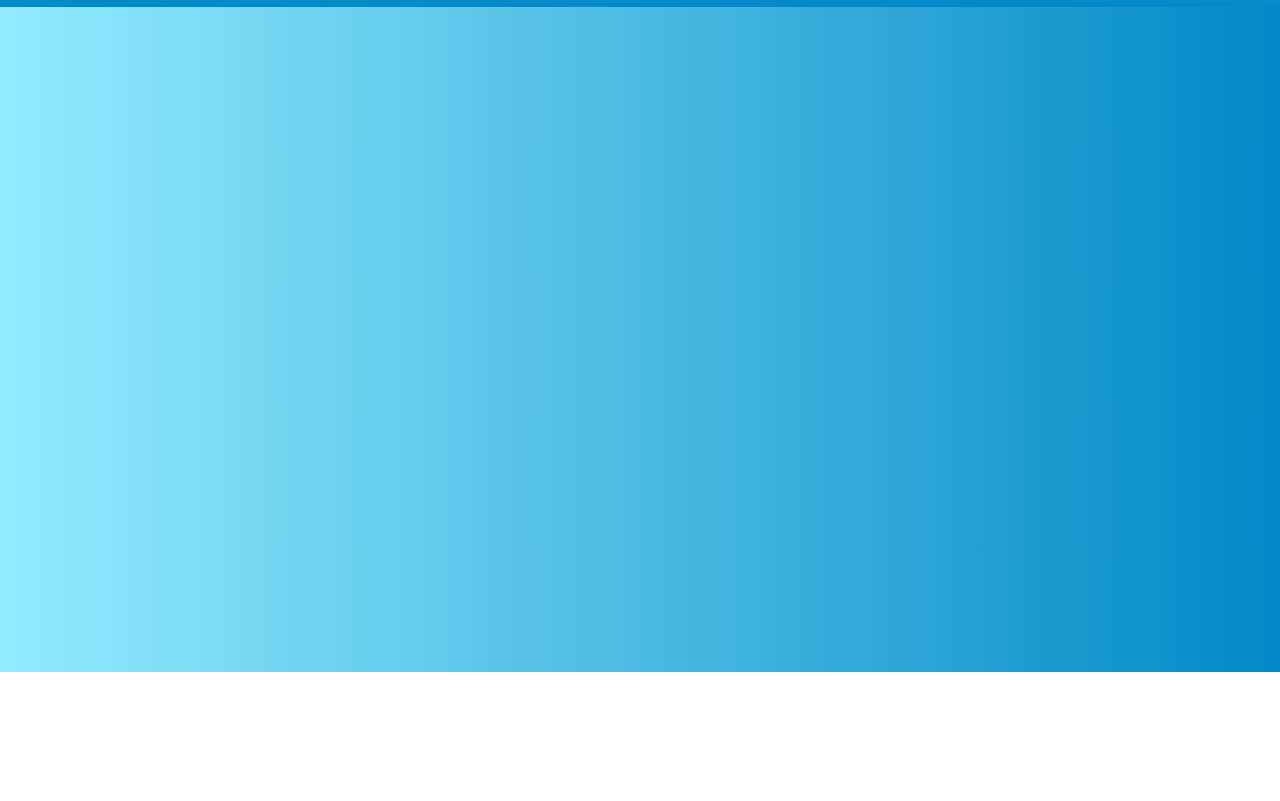
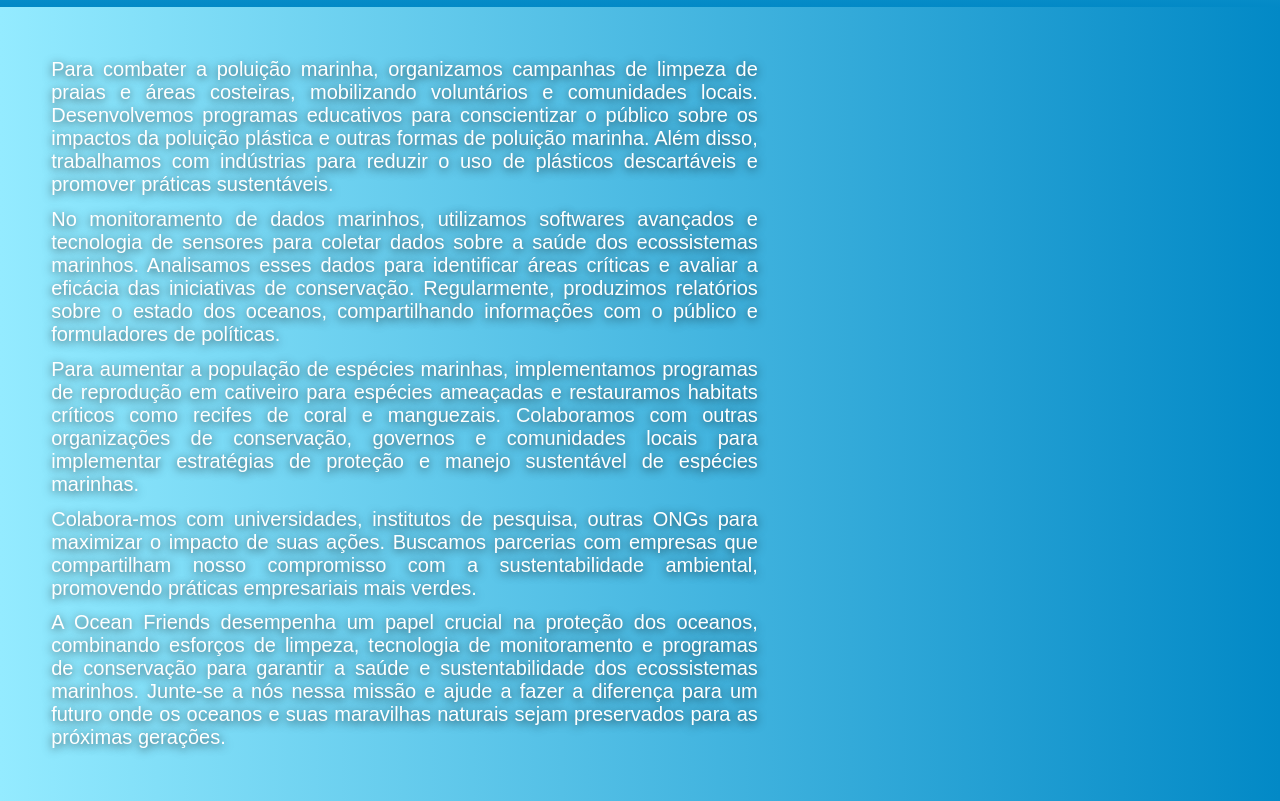
Before and after one commit to Pic0777/GS---FrontEnd---1ESPK, a plain HTML site: page html/detalhes.html in a window 1280 px wide. Shown: the part 128-929 px from the top of the page. Before the commit the page ends 800 px from the top, so only its background shows below. Drawn offline with Linux system fonts and the light colour scheme.

Commit message:
começo do detalhes

```diff
--- a/css/detalhes.css
+++ b/css/detalhes.css
@@ -86,3 +86,15 @@
    margin-top: -20%;
    margin-left: 60%;
 }
+.texto{
+    font-size: 20px;
+    position: relative;
+    color: white;
+    text-align: justify;
+    text-shadow: 0 2px 10px rgba(0, 0, 0, 0.7);
+    margin: 4%;
+}
+.texto p{
+    margin-bottom: 1%;
+    margin-right: 40%;
+}
--- a/html/detalhes.html
+++ b/html/detalhes.html
@@ -23,3 +23,12 @@
             </ul>
         </nav>
     </header>
+    <section>
+        <div class="texto">
+            <p>Para combater a poluição marinha, organizamos campanhas de limpeza de praias e áreas costeiras, mobilizando voluntários e comunidades locais. Desenvolvemos programas educativos para conscientizar o público sobre os impactos da poluição plástica e outras formas de poluição marinha. Além disso, trabalhamos com indústrias para reduzir o uso de plásticos descartáveis e promover práticas sustentáveis.</h1>
+            <p>No monitoramento de dados marinhos, utilizamos softwares avançados e tecnologia de sensores para coletar dados sobre a saúde dos ecossistemas marinhos. Analisamos esses dados para identificar áreas críticas e avaliar a eficácia das iniciativas de conservação. Regularmente, produzimos relatórios sobre o estado dos oceanos, compartilhando informações com o público e formuladores de políticas.</p>
+            <p>Para aumentar a população de espécies marinhas, implementamos programas de reprodução em cativeiro para espécies ameaçadas e restauramos habitats críticos como recifes de coral e manguezais. Colaboramos com outras organizações de conservação, governos e comunidades locais para implementar estratégias de proteção e manejo sustentável de espécies marinhas.</p>
+            <p>Colabora-mos com universidades, institutos de pesquisa, outras ONGs para maximizar o impacto de suas ações. Buscamos parcerias com empresas que compartilham nosso compromisso com a sustentabilidade ambiental, promovendo práticas empresariais mais verdes.</p>
+            <p>A Ocean Friends desempenha um papel crucial na proteção dos oceanos, combinando esforços de limpeza, tecnologia de monitoramento e programas de conservação para garantir a saúde e sustentabilidade dos ecossistemas marinhos. Junte-se a nós nessa missão e ajude a fazer a diferença para um futuro onde os oceanos e suas maravilhas naturais sejam preservados para as próximas gerações.</p>
+        </div>
+    </section>
```
